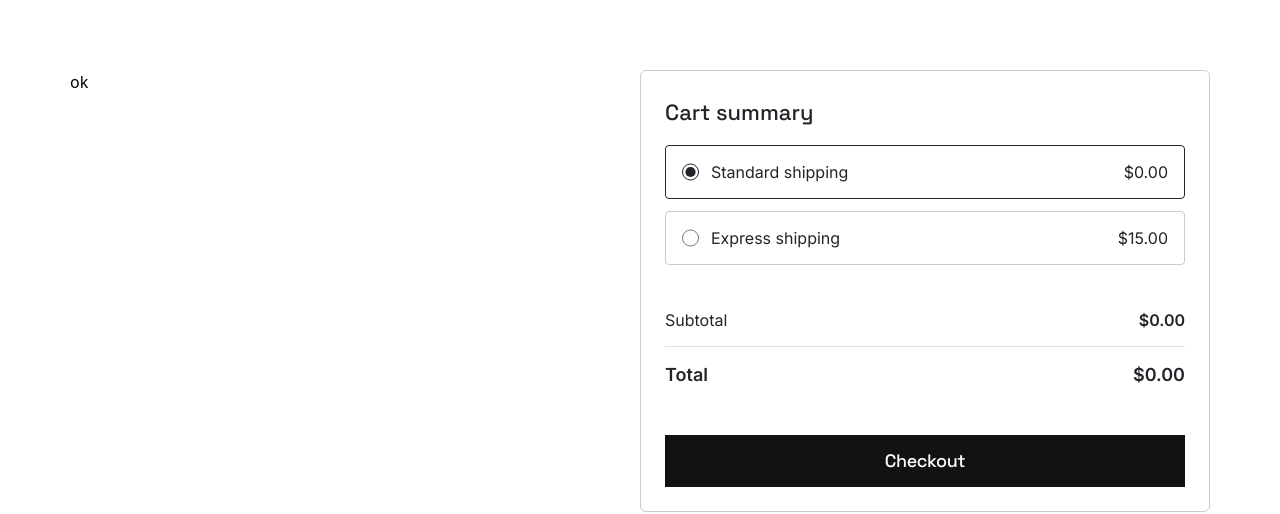
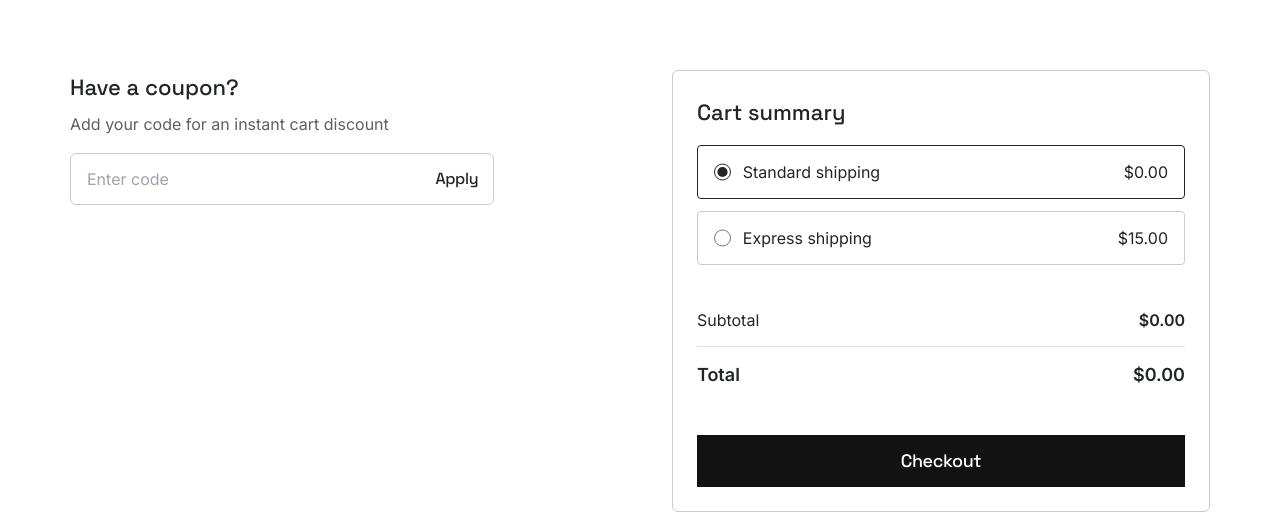
Before and after one commit to E1-XP/Next-shop, a Next.js app: page /cart in a window 1280 px wide. Shown: the part 320-834 px from the top of the page. Built offline with nearby package versions, Linux system fonts and the light colour scheme; no server answers; the database is empty.

Commit message:
feat: finish cart page

```diff
--- a/src/app/cart/CartSummary.tsx
+++ b/src/app/cart/CartSummary.tsx
@@ -1,13 +1,18 @@
 "use client";
 
 import * as React from "react";
+import { twMerge } from "tailwind-merge";
 
 import Button from "../components/Button";
 import Input from "../components/Input";
 
 import { formatPrice } from "../helpers";
 
-const CartSummary = () => {
+interface Props {
+  className?: string;
+}
+
+const CartSummary = ({ className }: Props) => {
   const data = {
     heading: "Cart summary",
     shippingOptions: [
@@ -24,13 +29,16 @@ const CartSummary = () => {
   );
 
   const onOptionChange = (e: React.ChangeEvent<HTMLInputElement>) => {
-    console.log(e.target.value);
-
     setActiveOption(Number(e.target.value));
   };
 
   return (
-    <div className="flex flex-col p-4 md:p-6 rounded-md border border-whiteGray3">
+    <div
+      className={twMerge(
+        "flex flex-col p-4 md:p-6 rounded-md border border-whiteGray3",
+        className
+      )}
+    >
       <h3 className="button-large">{data.heading}</h3>
       <fieldset className="gap-3 flex flex-col mt-4">
         {data.shippingOptions.map((option) => (
@@ -52,7 +60,7 @@ const CartSummary = () => {
             />
             <label
               htmlFor={option.name}
-              className="flex justify-between items- w-full text leading-[26px]"
+              className="flex gap-2 justify-between items-center w-full text"
             >
               {option.name}
               <span className="ml-auto">{formatPrice(option.price)}</span>
@@ -61,10 +69,8 @@ const CartSummary = () => {
         ))}
       </fieldset>
       <p className="flex items-center justify-between mt-[29px] py-[13px]">
-        <span className="text leading-[26px]">{data.subtotalText}</span>
-        <span className="text leading-[26px] font-semibold">
-          {formatPrice(0)}
-        </span>
+        <span className="text">{data.subtotalText}</span>
+        <span className="text font-semibold">{formatPrice(0)}</span>
       </p>
       <p className="flex items-center justify-between py-[13px] border-t border-whiteGray3 border-opacity-60">
         <span className="text text-lg font-semibold leading-[30px]">
--- /dev/null
+++ b/src/app/cart/CouponInput.tsx
@@ -0,0 +1,28 @@
+import * as React from "react";
+import Input from "../components/Input";
+
+interface Props {
+  className?: string;
+}
+const CouponInput = ({ className }: Props) => {
+  const data = {
+    heading: "Have a coupon?",
+    paragraph: "Add your code for an instant cart discount",
+    inputPlaceholder: "Enter code",
+    inputBtnText: "Apply",
+  };
+
+  return (
+    <div className={className}>
+      <h3 className="button-large">{data.heading}</h3>
+      <p className="text text-grayWhite mt-[7px]">{data.paragraph}</p>
+      <Input
+        className="mt-4"
+        placeholder={data.inputPlaceholder}
+        withSubmitButton={data.inputBtnText}
+      />
+    </div>
+  );
+};
+
+export default CouponInput;
--- a/src/app/cart/page.tsx
+++ b/src/app/cart/page.tsx
@@ -5,6 +5,7 @@ import { Product } from "@prisma/client";
 
 import ProductTable from "./ProductTable";
 import CartSummary from "./CartSummary";
+import CouponInput from "./CouponInput";
 
 const CartPage = async () => {
   const cartItems: Product[] =
@@ -18,9 +19,9 @@ const CartPage = async () => {
         <h2 className="heading-2 md:heading-1">{data.heading}</h2>
       </header>
       <ProductTable data={cartItems} className="content" />
-      <div className="grid md:grid-cols-2 content mt-[52px] w-full">
-        <div>ok</div>
-        <CartSummary />
+      <div className="flex flex-col justify-between md:flex-row gap-[56px] content mt-[52px] w-full">
+        <CouponInput className="md:basis-[37.2%]" />
+        <CartSummary className="md:basis-[47.2%]" />
       </div>
     </div>
   );
--- a/src/app/components/Input.tsx
+++ b/src/app/components/Input.tsx
@@ -7,10 +7,12 @@ interface Props {
   type?: Types;
   name?: string;
   value?: string | number;
+  placeholder?: string;
   checked?: boolean;
   defaultChecked?: boolean;
   id?: string;
   className?: string;
+  withSubmitButton?: string;
   onChange?: (e: React.ChangeEvent<HTMLInputElement>) => void;
   onClick?: (e: React.MouseEvent<HTMLInputElement>) => void;
 }
@@ -20,21 +22,43 @@ const input = ({
   type = "text",
   name,
   value,
+  placeholder,
   id,
   checked,
   defaultChecked,
   onChange,
   onClick,
+  withSubmitButton,
 }: Props) => {
+  const textClassname = "h-[52px] rounded-md border border-whiteGray3 p-4";
+
   const Text = (
     <input
       type="text"
       value={value}
+      placeholder={placeholder}
       id={id}
-      className={twMerge("", className)}
+      className={twMerge(textClassname, "text text-grayWhite", className)}
       onChange={onChange}
       onClick={onClick}
     />
+  );
+
+  const TextWithSubmitButton = (
+    <div className={twMerge("relative", className)}>
+      <input
+        type="text"
+        value={value}
+        placeholder={placeholder}
+        id={id}
+        className={`${textClassname} text text-grayWhite w-full`}
+        onChange={onChange}
+        onClick={onClick}
+      />
+      <button className="button-small absolute right-4 top-1/2 -translate-y-1/2 hover:opacity-70 transition">
+        {withSubmitButton}
+      </button>
+    </div>
   );
 
   const Radio = (
@@ -53,7 +77,7 @@ const input = ({
 
   switch (type) {
     case "text":
-      return Text;
+      return withSubmitButton ? TextWithSubmitButton : Text;
 
     case "radio":
       return Radio;
--- a/src/app/globals.css
+++ b/src/app/globals.css
@@ -21,7 +21,7 @@
     }
 
     .text {
-      @apply font-body text-darkGray text-base font-normal leading-6;
+      @apply font-body text-darkGray text-base font-normal leading-[26px];
     }
 
     .paragraph {
```
